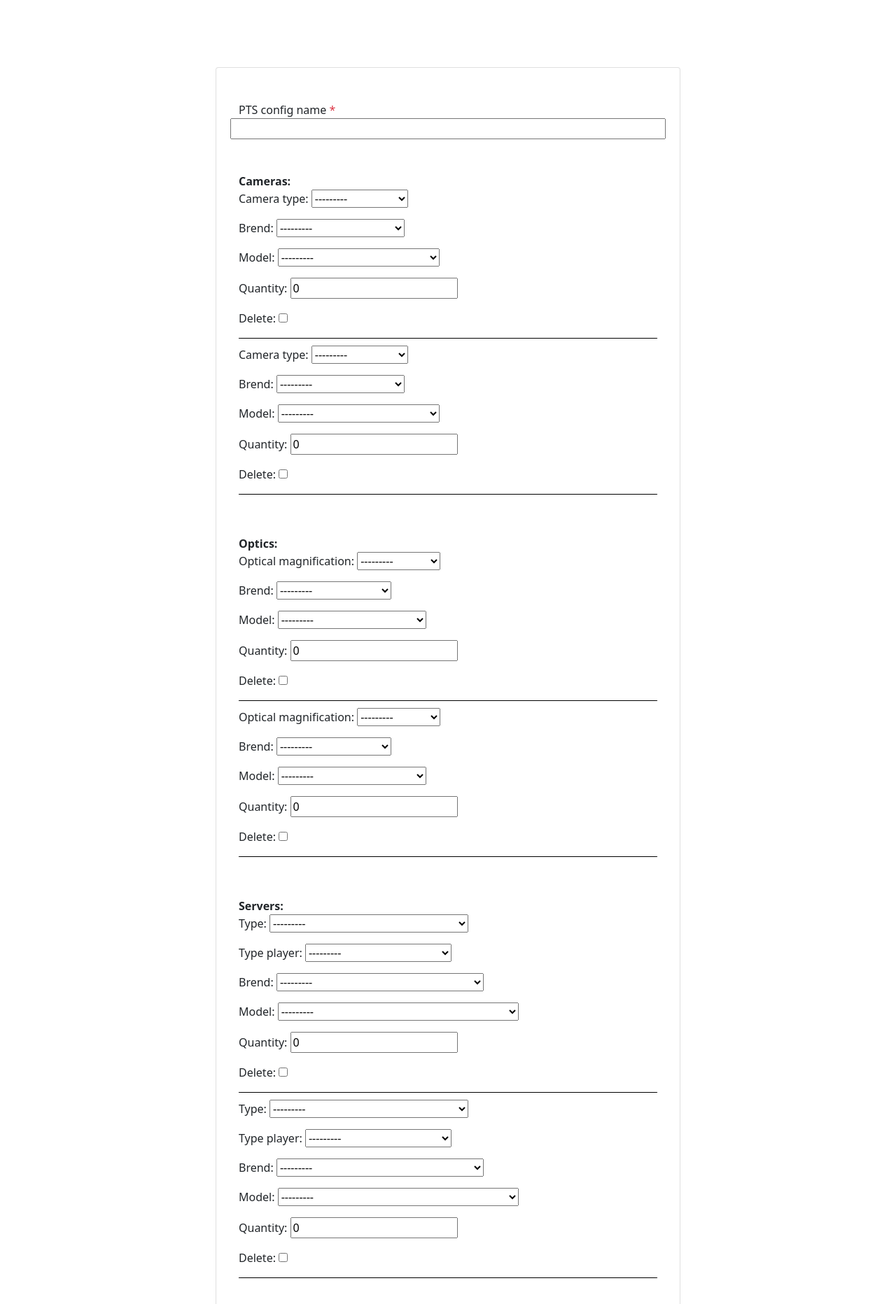
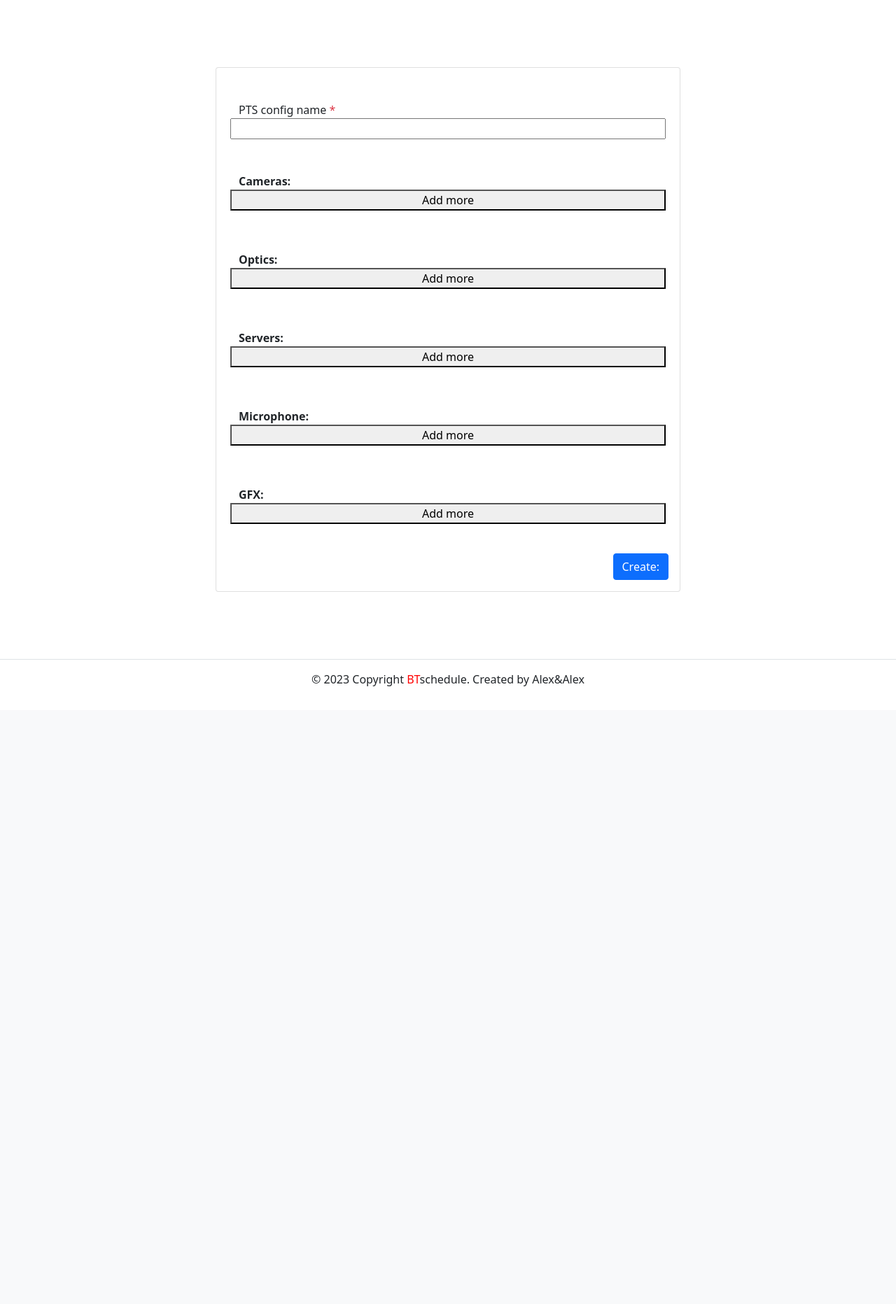
Before and after one commit to Gollum959/Schedule, a Django app: page /config/create/ in a window 1280 px wide. Shown: the part 56-1920 px from the top of the page at 70% size. After the commit the page ends 1037 px from the top, so only its background shows below. Run offline with Django 3.2, Linux system fonts and the light colour scheme; a user stored in the database is signed in; tables that the repository leaves empty hold one stand-in row (values such as "Sample post"); some libraries are stand-ins or nearby versions.

Commit message:
add bottom to pts_config

```diff
--- a/schedule/pts_config/forms.py
+++ b/schedule/pts_config/forms.py
@@ -25,7 +25,7 @@ class AddCamera(ModelForm):
 CameraFormset = inlineformset_factory(
     PtsConstructor, CameraPtsConstructor,
     form=AddCamera,
-    extra=2,
+    extra=0,
     can_delete=True
 )
 
@@ -40,7 +40,7 @@ class AddOptic(ModelForm):
 OpticFormset = inlineformset_factory(
     PtsConstructor, OpticPtsConstructor,
     form=AddOptic,
-    extra=2,
+    extra=0,
     can_delete=True
 )
 
@@ -55,7 +55,7 @@ class AddServer(ModelForm):
 ServerFormset = inlineformset_factory(
     PtsConstructor, ServerRecordingRepeatConstructor,
     form=AddServer,
-    extra=2,
+    extra=0,
     can_delete=True
 )
 
@@ -70,7 +70,7 @@ class AddMicrophone(ModelForm):
 MicroFormset = inlineformset_factory(
     PtsConstructor, MicrophonePtsConstructor,
     form=AddMicrophone,
-    extra=2,
+    extra=0,
     can_delete=True
 )
 
@@ -86,6 +86,6 @@ class AddGfx(ModelForm):
 GfxFormset = inlineformset_factory(
     PtsConstructor, GfxPtsConstructor,
     form=AddGfx,
-    extra=2,
+    extra=0,
     can_delete=True
 )
--- a/schedule/templates/includes/form.html
+++ b/schedule/templates/includes/form.html
@@ -1,3 +1,4 @@
+<div class="form-group row my-3 p-3">
   <b>{{descr}}</b>
   {{ form.management_form }}
   <div id="{{ style }}-form-list">
@@ -7,3 +8,7 @@
       </div>
     {% endfor %}
   </div>
+  <div id="{{ hiddenid }}" class="hidden">{{ form.empty_form.as_p }}</div>
+  <button id="add-more-{{ style }}" type="button" class="button_add">Add more</button>
+  <button id="remove-{{ style }}" type="button" class="hidden">Remove</button>
+</div>
--- a/schedule/templates/pts_config/create_config.html
+++ b/schedule/templates/pts_config/create_config.html
@@ -74,46 +74,12 @@
                   {% endif %}
                 </div>
               {% endfor %}
-              <div class="form-group row my-3 p-3">
-                {% include 'includes/form.html' with form=camera style='camera' descr='Cameras:'%}
-              </div>
-              <div class="form-group row my-3 p-3">
-                {% include 'includes/form.html' with form=optic style='optic' descr='Optics:'%}
-              </div>
-              <div class="form-group row my-3 p-3">
-                {% include 'includes/form.html' with form=server style='server' descr='Servers:'%}
-              </div>
-              <div class="form-group row my-3 p-3">
-                {% include 'includes/form.html' with form=micro style='micro' descr='Microphone:'%}
-              </div>
-              <div class="form-group row my-3 p-3">
-                {% include 'includes/form.html' with form=gfx style='gfx' descr='GFX:'%}
-              </div>
 
-              {% comment %} <div class="form-group row my-3 p-3">
-                <b>Cameras:</b>
-                {{ camera.management_form }}
-                <div id="camera-form-list">
-                  {% for form in camera %}
-                    <div class='camera-form'>
-                      {{ form.as_p }}
-                    </div>
-                  {% endfor %}
-                </div>
-              </div> {% endcomment %}
-
-              {% comment %} <div class="form-group row my-3 p-3">
-                <b>Optics:</b>
-                {{ optic.management_form }}
-                <div id="optic-form-list">
-                  {% for form in optic %}
-                    <div class='optic-form'>
-                      {{ form.as_p }}
-                    </div>
-                  {% endfor %}
-                </div>
-              </div> {% endcomment %}
-
+              {% include 'includes/form.html' with form=camera style='camera' descr='Cameras:' hiddenid='camera-id'%}
+              {% include 'includes/form.html' with form=optic style='optic' descr='Optics:' hiddenid='optic-id'%}
+              {% include 'includes/form.html' with form=server style='server' descr='Servers:' hiddenid='server-id'%}
+              {% include 'includes/form.html' with form=micro style='micro' descr='Microphone:' hiddenid='micro-id'%}
+              {% include 'includes/form.html' with form=gfx style='gfx' descr='GFX:' hiddenid='gfx-id'%}
 
               <div class="d-flex justify-content-end">
                 <button type="submit" class="btn btn-primary">Create:
@@ -132,91 +98,106 @@
   </div>
 
   <script>
-    const addMoreLineBtn = document.getElementById('add-more-commline')
-    const removeLineBtn = document.getElementById('remove-commline')
-    const totalNewForms = document.getElementById('id_commlineconstructor_set-TOTAL_FORMS')
-    const currentCommlineForms = document.getElementsByClassName('commline-form')
-    const FormCount = currentCommlineForms.length
-    var currentFormCount = 0
+    const addMoreCameraLineBtn = document.getElementById('add-more-camera')
+    const removeCameraLineBtn = document.getElementById('remove-camera')
+    const InitialCameralineFormCount = document.getElementsByClassName('camera-form').length
 
-    addMoreLineBtn.addEventListener('click', add_new_form)
-    removeLineBtn.addEventListener('click', remove_form)
+    addMoreCameraLineBtn.addEventListener('click', e => add_new_form(
+      'camera-form-list',
+      'camera-id',
+      'camera-form',
+      'id_cameraptsconstructor_set-TOTAL_FORMS',
+      removeCameraLineBtn,
+      e))
+    removeCameraLineBtn.addEventListener('click', e => remove_form(
+      'camera-form-list',
+      'camera-form',
+      'id_cameraptsconstructor_set-TOTAL_FORMS',
+      InitialCameralineFormCount,
+      removeCameraLineBtn,
+      e
+    ))
 
-    function add_new_form(event) {
-      if (event) {
-        event.preventDefault()
-      }
-      const formCopyTarget = document.getElementById('commline-form-list')
+    const addMoreOpticLineBtn = document.getElementById('add-more-optic')
+    const removeOpticLineBtn = document.getElementById('remove-optic')
+    const InitialOpticlineFormCount = document.getElementsByClassName('optic-form').length
 
-      currentFormCount = currentCommlineForms.length
-      if (currentFormCount>=0) {
-        removeLineBtn.setAttribute('class', '')
-      }
-      const copyemptyFormEl = document.getElementById('comm-id').cloneNode(true)
-      copyemptyFormEl.setAttribute('class', 'commline-form')
-      copyemptyFormEl.setAttribute('id', `form-${currentFormCount}`)
-      const regex = new RegExp('__prefix__', 'g')
-      copyemptyFormEl.innerHTML = copyemptyFormEl.innerHTML.replace(regex, currentFormCount)
-      totalNewForms.setAttribute('value', currentFormCount + 1)
-      formCopyTarget.append(copyemptyFormEl)
-    }
+    addMoreOpticLineBtn.addEventListener('click', e => add_new_form(
+      'optic-form-list',
+      'optic-id',
+      'optic-form',
+      'id_opticptsconstructor_set-TOTAL_FORMS',
+      removeOpticLineBtn,
+      e))
+    removeOpticLineBtn.addEventListener('click', e => remove_form(
+      'optic-form-list',
+      'optic-form',
+      'id_opticptsconstructor_set-TOTAL_FORMS',
+      InitialOpticlineFormCount,
+      removeOpticLineBtn,
+      e
+    ))
 
-    function remove_form(event) {
-      if (event) {
-        event.preventDefault()
-      }
-      const emptyFormEl = document.getElementById(`form-${currentFormCount}`)
-      currentFormCount = currentFormCount - 1
-      emptyFormEl.remove()
-      totalNewForms.setAttribute('value', currentFormCount + 1)
-      console.log(currentFormCount)
-      if (currentFormCount-FormCount<0) {
-        removeLineBtn.setAttribute('class', 'hidden')
-      }
-    }
+    const addMoreServerLineBtn = document.getElementById('add-more-server')
+    const removeServerLineBtn = document.getElementById('remove-server')
+    const InitialServerlineFormCount = document.getElementsByClassName('server-form').length
 
+    addMoreServerLineBtn.addEventListener('click', e => add_new_form(
+      'server-form-list',
+      'server-id',
+      'server-form',
+      'id_serverrecordingrepeatconstructor_set-TOTAL_FORMS',
+      removeServerLineBtn,
+      e))
+    removeServerLineBtn.addEventListener('click', e => remove_form(
+      'server-form-list',
+      'server-form',
+      'id_serverrecordingrepeatconstructor_set-TOTAL_FORMS',
+      InitialServerlineFormCount,
+      removeServerLineBtn,
+      e
+    ))
 
-    const addMoreTechLineBtn = document.getElementById('add-more-techcommline')
-    const removeTechLineBtn = document.getElementById('remove-techcommline')
-    const totalTechNewForms = document.getElementById('id_techcommlineconstructor_set-TOTAL_FORMS')
-    const currentTechCommlineForms = document.getElementsByClassName('techcommline-form')
-    const TechFormCount = currentTechCommlineForms.length
+    const addMoreMicroLineBtn = document.getElementById('add-more-micro')
+    const removeMicroLineBtn = document.getElementById('remove-micro')
+    const InitialMicrolineFormCount = document.getElementsByClassName('micro-form').length
 
-    var currentTechFormCount = 0
+    addMoreMicroLineBtn.addEventListener('click', e => add_new_form(
+      'micro-form-list',
+      'micro-id',
+      'micro-form',
+      'id_microphoneptsconstructor_set-TOTAL_FORMS',
+      removeMicroLineBtn,
+      e))
+    removeMicroLineBtn.addEventListener('click', e => remove_form(
+      'micro-form-list',
+      'micro-form',
+      'id_microphoneptsconstructor_set-TOTAL_FORMS',
+      InitialMicrolineFormCount,
+      removeMicroLineBtn,
+      e
+    ))
 
-    addMoreTechLineBtn.addEventListener('click', add_tech_new_form)
-    removeTechLineBtn.addEventListener('click', remove_tech_form)
+    const addMoreGfxBtn = document.getElementById('add-more-gfx')
+    const removeGfxBtn = document.getElementById('remove-gfx')
+    const InitialGfxFormCount = document.getElementsByClassName('gfx-form').length
 
-    function add_tech_new_form(event) {
-      if (event) {
-        event.preventDefault()
-      }
-      const formTechCopyTarget = document.getElementById('techcommline-form-list')
-      currentTechFormCount = currentTechCommlineForms.length
-      if (currentTechFormCount>=0) {
-        removeTechLineBtn.setAttribute('class', '')
-      }
-      const copyemptyTechFormEl = document.getElementById('tech-comm-id').cloneNode(true)
-      copyemptyTechFormEl.setAttribute('class', 'techcommline-form')
-      copyemptyTechFormEl.setAttribute('id', `form-${currentTechFormCount}`)
-      const regex = new RegExp('__prefix__', 'g')
-      copyemptyTechFormEl.innerHTML = copyemptyTechFormEl.innerHTML.replace(regex, currentTechFormCount)
-      totalTechNewForms.setAttribute('value', currentTechFormCount + 1)
-      formTechCopyTarget.append(copyemptyTechFormEl)
-    }
+    addMoreGfxBtn.addEventListener('click', e => add_new_form(
+      'gfx-form-list',
+      'gfx-id',
+      'gfx-form',
+      'id_gfxptsconstructor_set-TOTAL_FORMS',
+      removeGfxBtn,
+      e))
+    removeGfxBtn.addEventListener('click', e => remove_form(
+      'gfx-form-list',
+      'gfx-form',
+      'id_gfxptsconstructor_set-TOTAL_FORMS',
+      InitialGfxFormCount,
+      removeGfxBtn,
+      e
+    ))
 
-    function remove_tech_form(event) {
-      if (event) {
-        event.preventDefault()
-      }
-      const copyemptyTechFormEl = document.getElementById(`form-${currentTechFormCount}`)
-      currentTechFormCount = currentTechFormCount - 1
-      copyemptyTechFormEl.remove()
-      totalTechNewForms.setAttribute('value', currentTechFormCount + 1)
-      if (currentTechFormCount-TechFormCount<0) {
-        removeTechLineBtn.setAttribute('class', 'hidden')
-      }
-    }
   </script>
 
 {% endblock %}
--- a/schedule/templates/pts_requests/list_requests.html
+++ b/schedule/templates/pts_requests/list_requests.html
@@ -9,7 +9,7 @@
             Customer: {{ request.author.get_full_name }}, {{request.author.direction}}: {{request.author.position}}
           </li>
           <li>
-            Broadcast date: {{ request.broadcast_date|date:'d E Y' }}
+            Broadcast date: {{ request.broadcast_start_date|date:'d E Y H i' }}
           </li>
           <li>
             Broadcast place: {{ request.place.name }}
```
Also changed, not shown: schedule/templates/pts_requests/create_requests.html (+2 -31 lines). Lines whose indentation alone changed are shown as unchanged.
